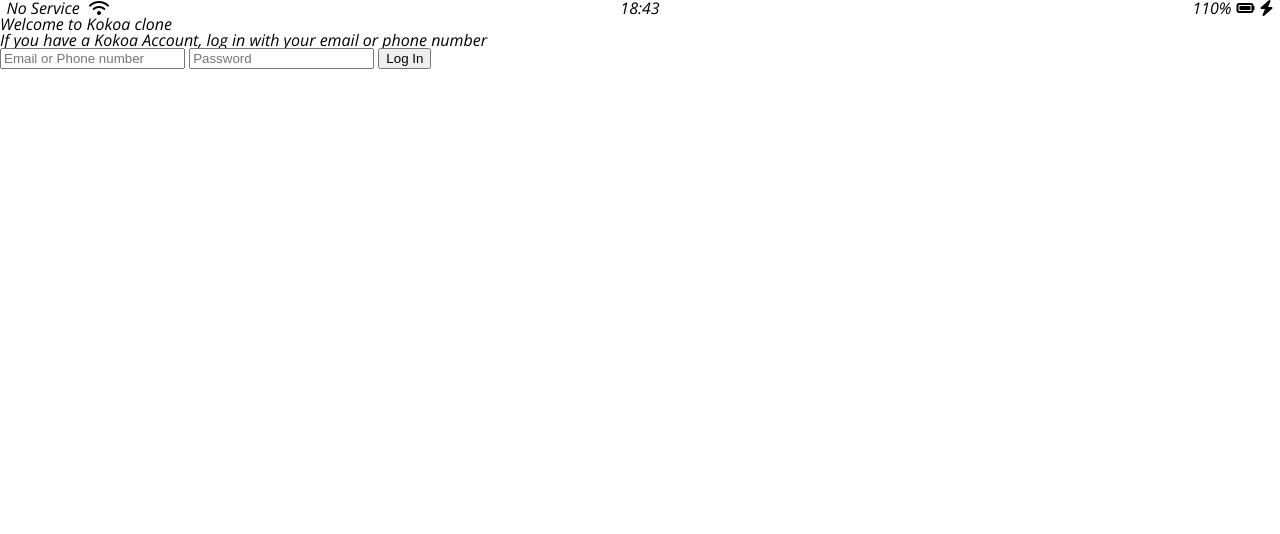
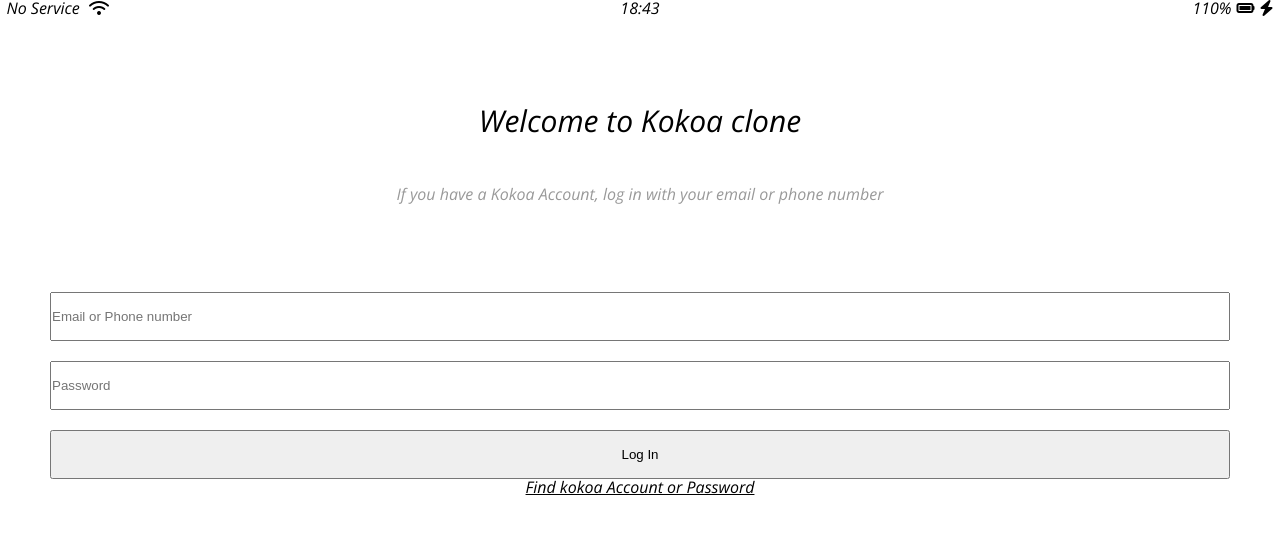
Before and after one commit to nick641/kokoa-clone, a plain HTML site: page index.html in a window 1280 px wide. Drawn offline with nearby package versions, Linux system fonts and the light colour scheme.

Commit message:
stop(7.22)

```diff
--- a/index.html
+++ b/index.html
@@ -29,9 +29,10 @@
     </header>
 
     <form class="login-form">
-        <input type="text" placeholder="Email or Phone number">
-        <input type="password" placeholder="Password">
-        <input type="submit" value="Log In">
+        <input class="login-form__input" type="text" placeholder="Email or Phone number">
+        <input class="login-form__input" type="password" placeholder="Password">
+        <input class="btn" type="submit" value="Log In">
+        <a class="login-form__link" href="#">Find kokoa Account or Password</a>
     </form>
 
 
--- a/login.css
+++ b/login.css
@@ -0,0 +1,32 @@
+.welcome-header {
+    display: flex;
+    margin: 90px 0px;
+    flex-direction: column;
+    text-align: center;
+}
+.welcome-header__title {
+    margin-bottom: 50px;
+    font-size:30px;
+}
+.welcome-header__text {
+    opacity: 0.4;
+}
+
+.login-form {
+    display: flex;
+    flex-direction: column;
+    margin: 0px 50px;
+}
+.login-form__input {
+    padding:15px 0px;
+    margin-bottom: 20px;
+}
+
+.btn {
+    padding: 15px 0px;
+
+}
+.login-form__link {
+    text-align: center;
+    color: inherit;
+}
--- a/styles.css
+++ b/styles.css
@@ -2,4 +2,4 @@
 @import "reset.css";
 
 @import "status-bar.css";
-@import "login.css"
+@import "login.css";
```
